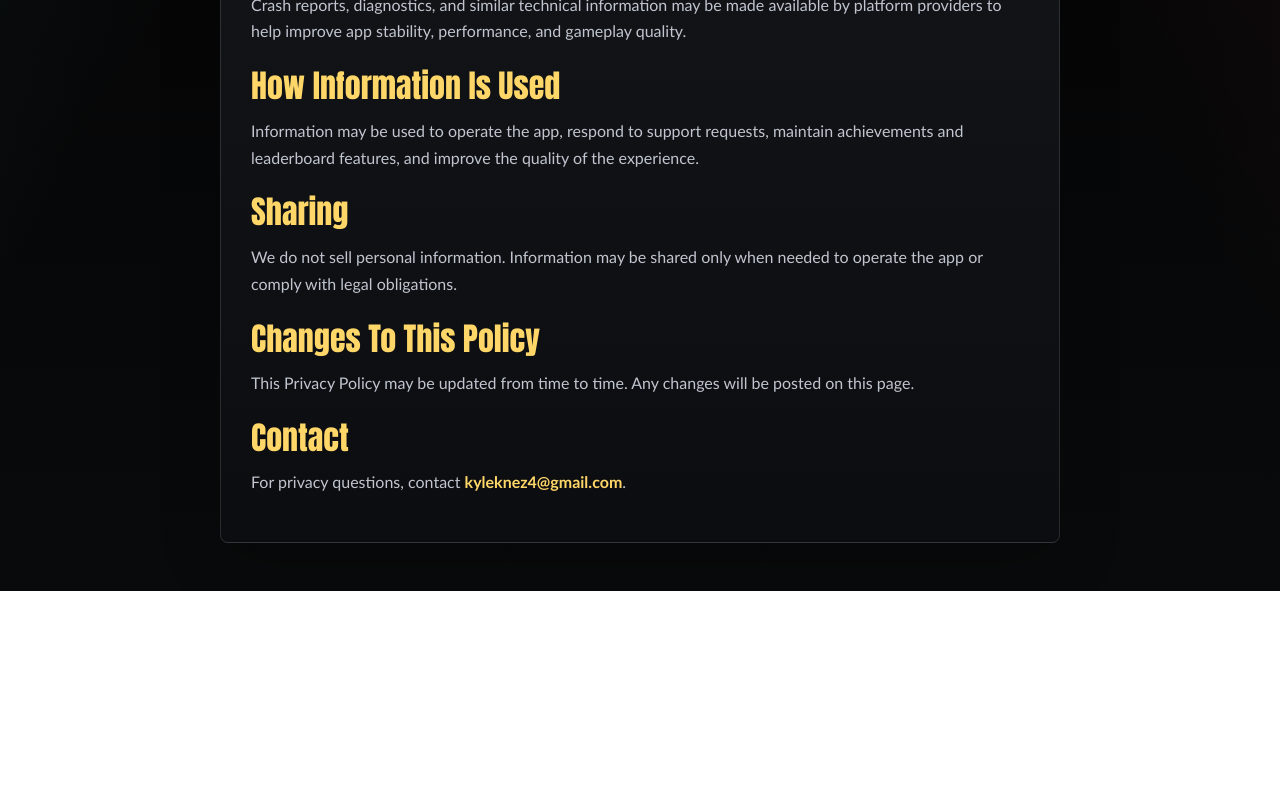
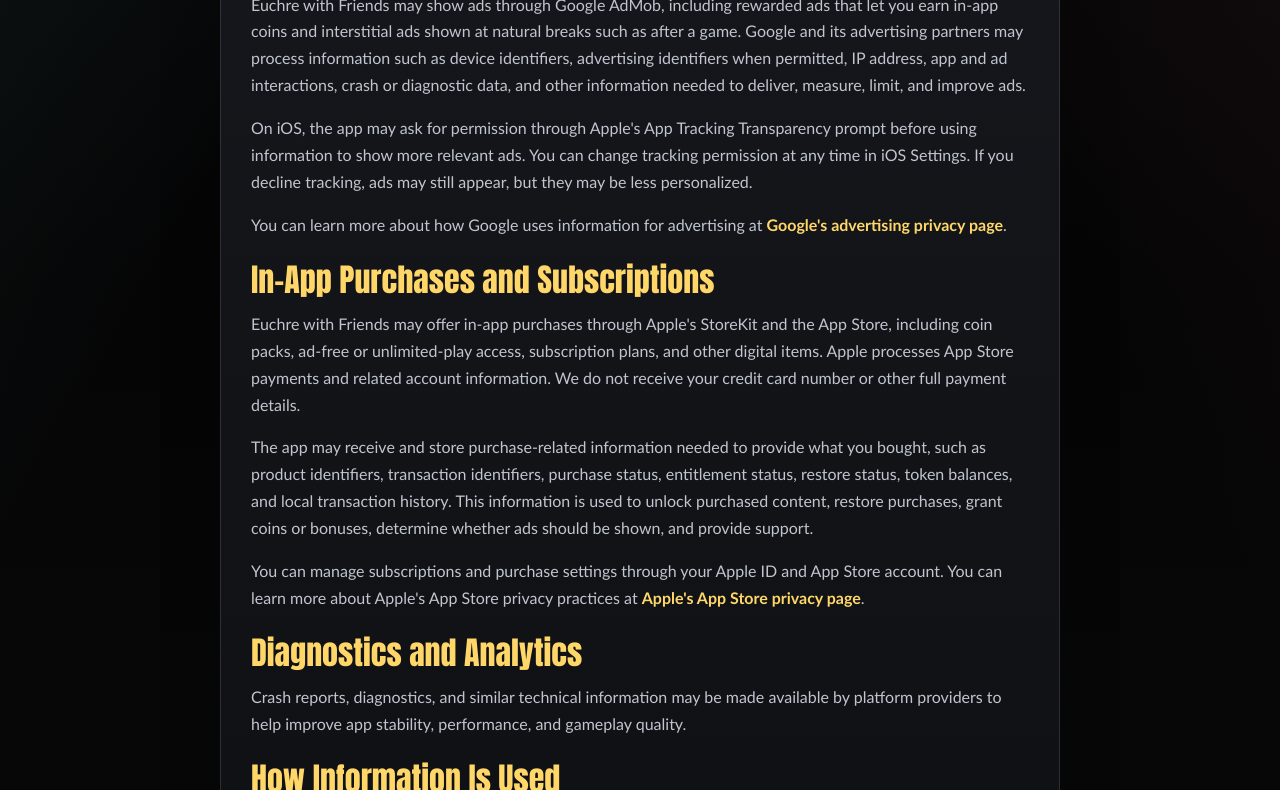
Before and after one commit to knezzy/euchre-iq, a plain HTML site: page privacy-policy.html in a window 1280 px wide. Shown: the part 675-1465 px from the top of the page. Before the commit the page ends 1266 px from the top, so only its background shows below. Drawn offline with Linux system fonts and the light colour scheme.

Commit message:
Update privacy policy for ads and purchases

```diff
--- a/privacy-policy.html
+++ b/privacy-policy.html
@@ -17,10 +17,11 @@
     <section class="legal-card">
       <p class="eyebrow">Privacy Policy</p>
       <h1>Your privacy matters.</h1>
-      <p class="legal-meta">Last updated April 22, 2026</p>
+      <p class="legal-meta">Last updated July 3, 2026</p>
 
       <p>
-        This Privacy Policy explains how information may be handled when you use the Euchre with Friends website and app.
+        This Privacy Policy explains how information may be handled when you use the Euchre with Friends website and app,
+        including app features that use advertising and in-app purchases.
       </p>
 
       <h2>Information You Provide</h2>
@@ -34,6 +35,37 @@
         Those services may process information according to Apple's own terms and privacy practices.
       </p>
 
+      <h2>Advertising</h2>
+      <p>
+        Euchre with Friends may show ads through Google AdMob, including rewarded ads that let you earn in-app coins and interstitial ads shown at natural breaks such as after a game.
+        Google and its advertising partners may process information such as device identifiers, advertising identifiers when permitted, IP address, app and ad interactions,
+        crash or diagnostic data, and other information needed to deliver, measure, limit, and improve ads.
+      </p>
+      <p>
+        On iOS, the app may ask for permission through Apple's App Tracking Transparency prompt before using information to show more relevant ads.
+        You can change tracking permission at any time in iOS Settings. If you decline tracking, ads may still appear, but they may be less personalized.
+      </p>
+      <p>
+        You can learn more about how Google uses information for advertising at
+        <a class="inline-link" href="https://policies.google.com/technologies/ads" target="_blank" rel="noreferrer">Google's advertising privacy page</a>.
+      </p>
+
+      <h2>In-App Purchases and Subscriptions</h2>
+      <p>
+        Euchre with Friends may offer in-app purchases through Apple's StoreKit and the App Store, including coin packs, ad-free or unlimited-play access,
+        subscription plans, and other digital items. Apple processes App Store payments and related account information. We do not receive your credit card
+        number or other full payment details.
+      </p>
+      <p>
+        The app may receive and store purchase-related information needed to provide what you bought, such as product identifiers, transaction identifiers,
+        purchase status, entitlement status, restore status, token balances, and local transaction history. This information is used to unlock purchased content,
+        restore purchases, grant coins or bonuses, determine whether ads should be shown, and provide support.
+      </p>
+      <p>
+        You can manage subscriptions and purchase settings through your Apple ID and App Store account. You can learn more about Apple's App Store privacy practices at
+        <a class="inline-link" href="https://www.apple.com/legal/privacy/data/en/app-store/" target="_blank" rel="noreferrer">Apple's App Store privacy page</a>.
+      </p>
+
       <h2>Diagnostics and Analytics</h2>
       <p>
         Crash reports, diagnostics, and similar technical information may be made available by platform providers to help improve app stability,
@@ -42,14 +74,22 @@
 
       <h2>How Information Is Used</h2>
       <p>
-        Information may be used to operate the app, respond to support requests, maintain achievements and leaderboard features, and improve the
-        quality of the experience.
+        Information may be used to operate the app, respond to support requests, maintain achievements and leaderboard features, provide ads and rewards,
+        process purchases and subscriptions, restore entitlements, prevent abuse, and improve the quality of the experience.
       </p>
 
       <h2>Sharing</h2>
       <p>
-        We do not sell personal information. Information may be shared only when needed to operate the app or comply with legal obligations.
+        We do not sell personal information. Information may be shared only when needed to operate the app, provide platform services, deliver or measure ads,
+        process purchases, respond to support requests, or comply with legal obligations.
       </p>
+
+      <h2>Your Choices</h2>
+      <ul>
+        <li>You can control App Tracking Transparency permission in iOS Settings.</li>
+        <li>You can manage subscriptions, purchase history, and payment settings through your Apple ID and App Store account.</li>
+        <li>You can contact us with privacy questions or support requests using the email below.</li>
+      </ul>
 
       <h2>Changes To This Policy</h2>
       <p>
```
